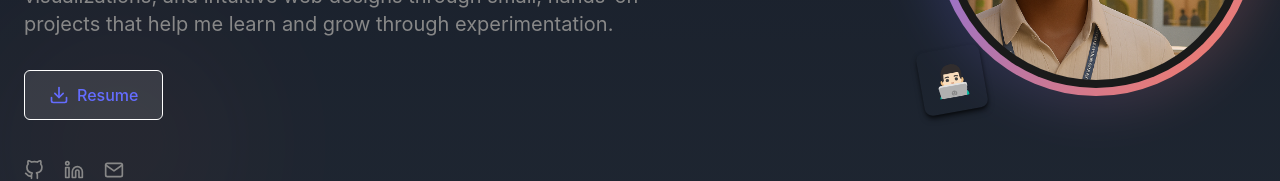
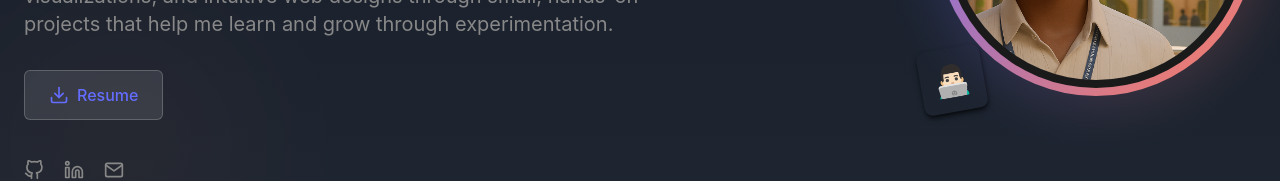
Before and after one commit to Yugavanan/yugavanan-portfolio, a React (Vite) app: page / in a window 1280 px wide. Shown: the part 464-645 px from the top of the page. Built offline with nearby package versions, Linux system fonts and the light colour scheme.

Commit message:
Updated main.css styles and redeployed site

```diff
--- a/src/main.css
+++ b/src/main.css
@@ -111,6 +111,6 @@
 @layer utilities {
   .bg-transparent-border {
     background-color: rgba(255, 255, 255, 0.1);
-    border: 1px solid rgb(255, 255, 255);
+    border: 1px solid rgba(255, 255, 255, 0.2);
   }
 }
```
